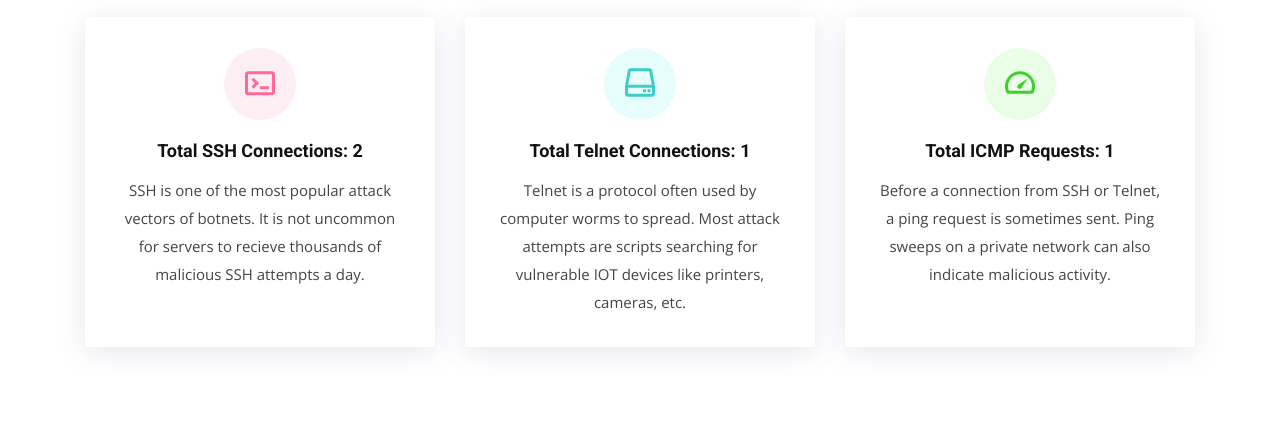
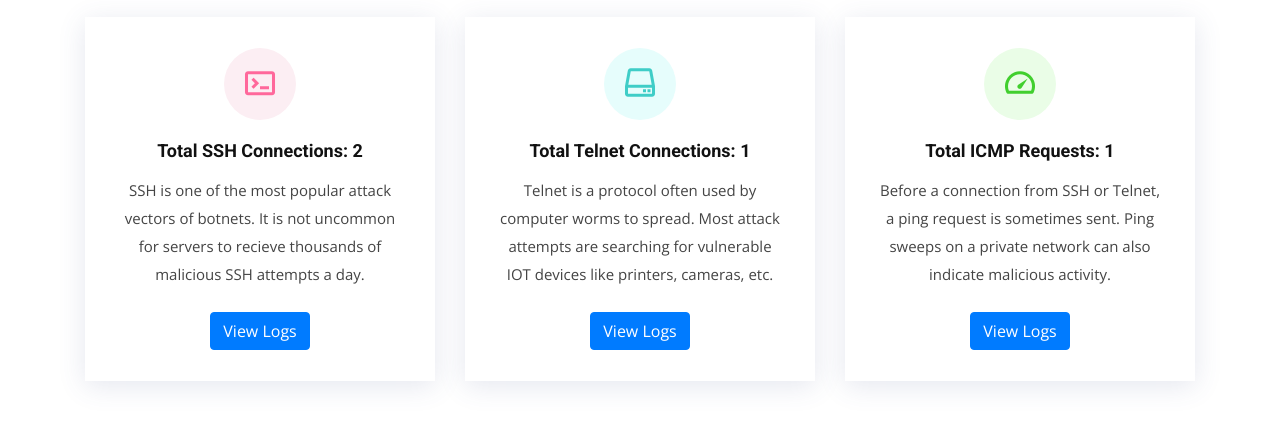
Before and after one commit to teddysmithdev/django-honeypot, a Django app: page / in a window 1280 px wide. Shown: the part 1115-1556 px from the top of the page. Before the commit the page ends 1468 px from the top, so only its background shows below. Run offline with Django 3.2, Linux system fonts and the light colour scheme; data comes from the database, SQL or seed files in the repository; parts of the project's set-up code (start-up, migrations or seed data) failed here and were passed over; some libraries are stand-ins or nearby versions.

Commit message:
fixed buttons

```diff
--- a/djangohoneypot/settings.py
+++ b/djangohoneypot/settings.py
@@ -23,9 +23,9 @@
 SECRET_KEY = '^g4gis4)&4!zb01j*0b&zs@!cjl!jaau4@-39(0rnci1ljj7q9'
 
 # SECURITY WARNING: don't run with debug turned on in production!
-DEBUG = False
+DEBUG = True
 
-ALLOWED_HOSTS = ['www.djangohoney.com','djangohoney.com','68.183.115.154',]
+ALLOWED_HOSTS = ['www.djangohoney.com','djangohoney.com','68.183.115.154', '*']
 
 
 # Application definition
--- a/icmp/tasks.py
+++ b/icmp/tasks.py
@@ -14,4 +14,4 @@
     data, addr = s.recvfrom(1508)
     print("Packet from %r: %r" % (addr,data))
     log = ConnectionItem(address=addr, data=data)
-    log.save
+    log.save()
--- a/telnet/tasks.py
+++ b/telnet/tasks.py
@@ -14,7 +14,7 @@
 def main():
 	print('Starting honeypot!')
 	s = socket.socket(socket.AF_INET, socket.SOCK_STREAM)
-	s.bind(('0.0.0.0', 21))
+	s.bind(('0.0.0.0', 23))
 	s.listen(100)
 	while True:
 		(insock, address) = s.accept()
--- a/templates/main.html
+++ b/templates/main.html
@@ -59,27 +59,30 @@
       <div class="container">
 
         <div class="row">
-          <div class="col-md-6 col-lg-4 d-flex align-items-stretch">
+          <div class="col-md-6 col-lg-4 d-flex flex-column">
             <div class="icon-box icon-box-pink">
               <div class="icon"><i class="bx bx-terminal"></i></div>
               <h4 class="title"><a href="">Total SSH Connections: {{ ssh_count }}</a></h4>
               <p class="description">SSH is one of the most popular attack vectors of botnets. It is not uncommon for servers to recieve thousands of malicious SSH attempts a day.</p>
+              <a href="/ssh" class="btn btn-primary mt-4">View Logs</a>
             </div>
           </div>
 
-          <div class="col-md-6 col-lg-4 d-flex align-items-stretch">
+          <div class="col-md-6 col-lg-4 d-flex flex-column">
             <div class="icon-box icon-box-cyan">
               <div class="icon"><i class="bx bx-hdd"></i></div>
               <h4 class="title"><a href="">Total Telnet Connections: {{ telnet_count }}</a></h4>
-              <p class="description">Telnet is a protocol often used by computer worms to spread. Most attack attempts are scripts searching for vulnerable IOT devices like printers, cameras, etc.</p>
+              <p class="description">Telnet is a protocol often used by computer worms to spread. Most attack attempts are searching for vulnerable IOT devices like printers, cameras, etc.</p>
+              <a href="/telnet" class="btn btn-primary mt-4">View Logs</a>
             </div>
           </div>
 
-          <div class="col-md-6 col-lg-4 d-flex align-items-stretch">
+          <div class="col-md-6 col-lg-4 d-flex flex-column">
             <div class="icon-box icon-box-green">
               <div class="icon"><i class="bx bx-tachometer"></i></div>
               <h4 class="title"><a href="">Total ICMP Requests: {{ icmp_count }}</a></h4>
               <p class="description">Before a connection from SSH or Telnet, a ping request is sometimes sent. Ping sweeps on a private network can also indicate malicious activity.</p>
+              <a href="/icmp" class="btn btn-primary mt-4">View Logs</a>
             </div>
           </div>
 
```
